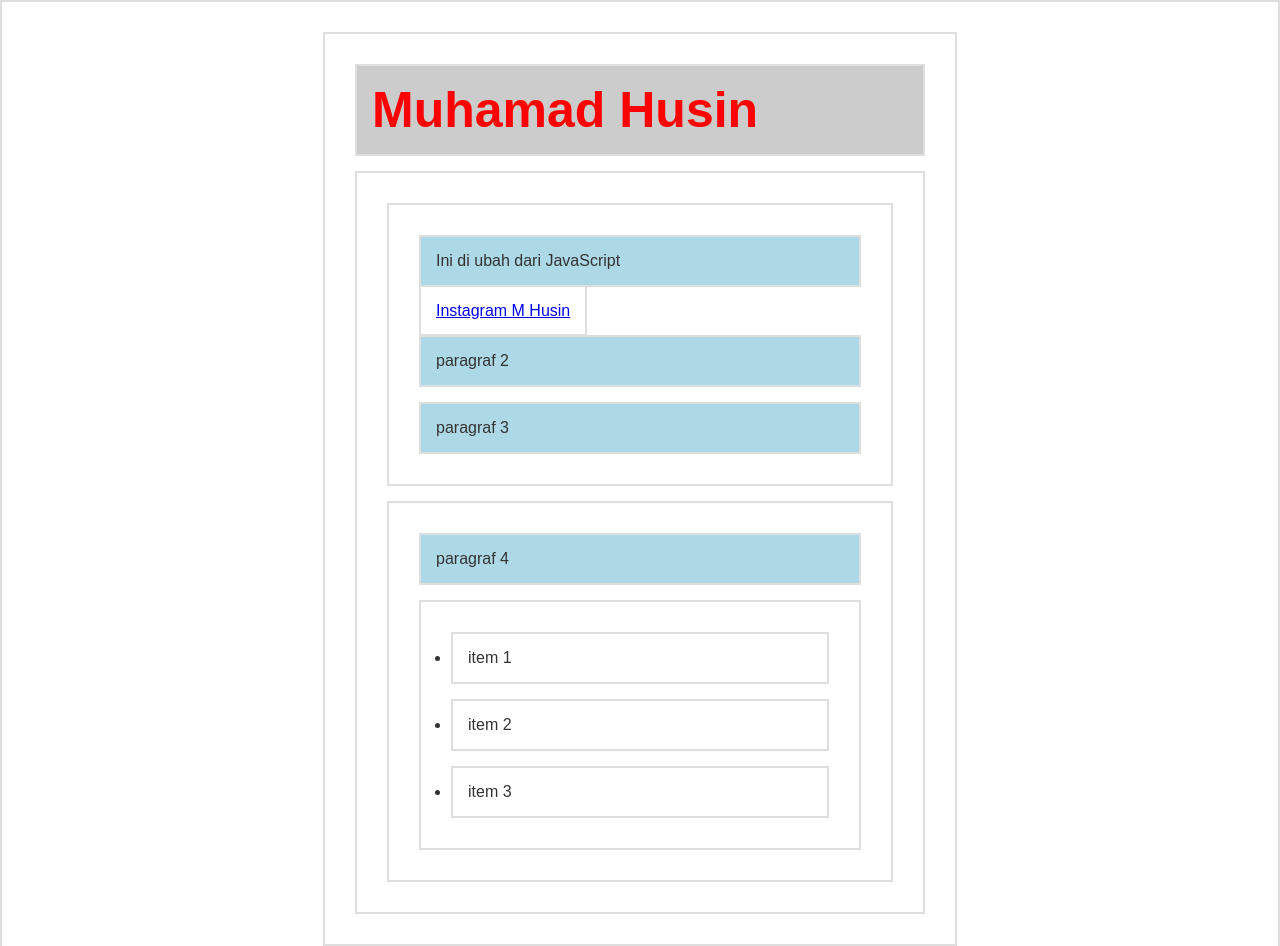
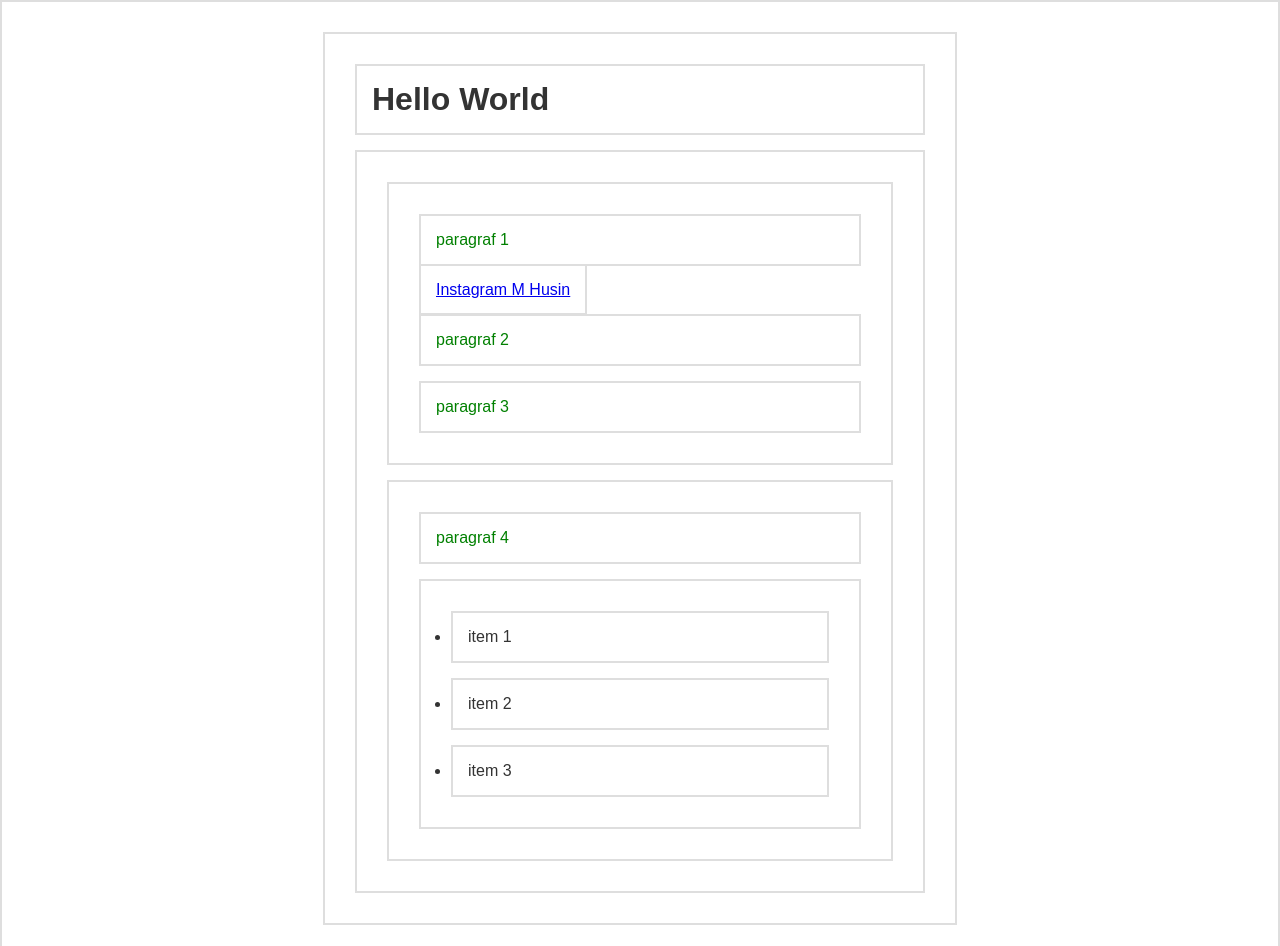
Before and after one commit to hsn0000/Dom_js, a plain HTML site: page index.html in a window 1280 px wide. Shown: the top 946 px of the page. Drawn offline with Linux system fonts and the light colour scheme.

Commit message:
selection, manipulasi
ok

```diff
--- a/index.html
+++ b/index.html
@@ -19,6 +19,15 @@
       font-family: sans-serif;
       color: #333;
     }
+
+   p {
+     color: green;
+   }
+
+ .biru-muda {
+   background-color: lightblue;
+ }
+
   </style>
 </head>
 <body>
--- a/script.js
+++ b/script.js
@@ -1,22 +1,77 @@
 //  Dom Selection
 // document.getElementById() -> element
 
-const judul = document.getElementById('judul');
+// (1):
 
-judul.style.color = 'red';
-judul.style.backgroundColor = '#ccc';
-judul.innerHTML = 'Muhamad Husin';
+// const judul = document.getElementById('judul');
 
-// document.getElementsByTagName() -> HTMLcollections
-const p = document.getElementsByTagName('p');
+// judul.style.color = 'red';
+// judul.style.backgroundColor = '#ccc';
+// judul.innerHTML = 'Muhamad Husin';
 
-for( let i = 0; i < p.length; i++ ) {
-   p[i].style.backgroundColor = 'lightblue';
-}
+// // document.getElementsByTagName() -> HTMLcollections
+// const p = document.getElementsByTagName('p');
 
-const h1 = document.getElementsByTagName('h1')[0];
-h1.style.fontSize = '50px';
+// for( let i = 0; i < p.length; i++ ) {
+//    p[i].style.backgroundColor = 'lightblue';
+// }
 
-// document.getElementsByClassName() -> HTMLCollection
-const p1 = document.getElementsByClassName('p1')[0];
-p1.innerHTML = 'Ini di ubah dari JavaScript';
+// const h1 = document.getElementsByTagName('h1')[0];
+// h1.style.fontSize = '50px';
+
+// // document.getElementsByClassName() -> HTMLCollection
+// const p1 = document.getElementsByClassName('p1')[0];
+// p1.innerHTML = 'Ini di ubah dari JavaScript';
+
+
+// (2):
+
+// document.querySelector() -> element;
+// const p4 = document.querySelector('#b p')
+//  p4.style.color = 'orange';
+//  p4.style.fontSize = '30px';
+
+// const li2 = document.querySelector('section#b ul li:nth-child(2)');
+//  li2.style.backgroundColor = 'blue';
+
+// // const p = document.querySelector('p');
+// //  p.innerHTML = 'ini di ubah dengan javascrip';
+
+// // document.querySelectorAll() -> NodeList ;
+// const p = document.querySelectorAll('p');
+// for( let i = 0; i < p.length; i++ ) {
+//    p[i].style.backgroundColor = 'lightblue';
+// }
+
+// (3)
+
+// const sectionB = document.querySelector('section#b');
+// const p4 = sectionB.getElementsByTagName('p')[0];
+//  p4.style.backgroundColor = 'orange';
+
+// (4)
+
+// const judul = document.getElementById('judul');
+// judul.innerHTML = '<b>Husin</b>';
+
+// const sectionA = document.querySelector('section#a');
+// sectionA.innerHTML = 'Husin';
+
+
+
+// (5)
+
+// const judul = document.querySelector('#judul');
+// judul.style.color = 'lightblue';
+// judul.style.backgroundColor = 'salmon';
+
+
+// (6)
+
+// const judul = document.getElementsByTagName('h1')[0];
+// const a = document.querySelector('section#a a');
+
+// (7)
+
+const p2 = document.querySelector('.p2');
+p2.setAttribute('class','label');
```
